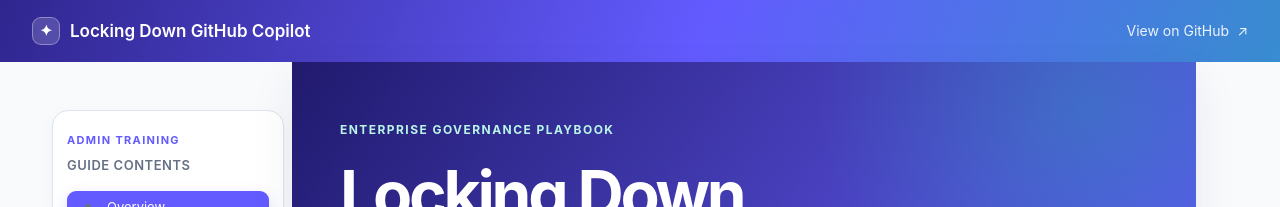
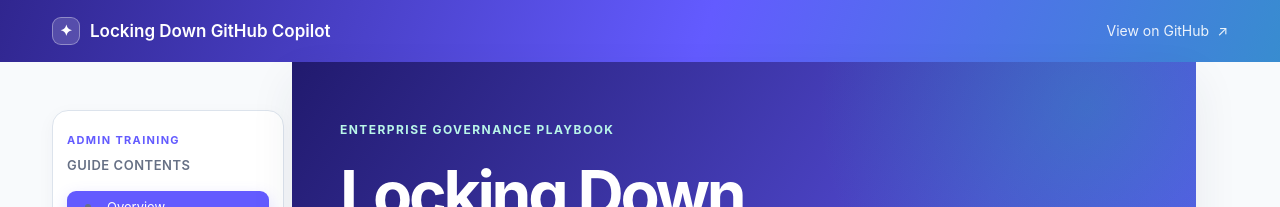
Before and after one commit to beardofedu/copilot-governance-training, a Jekyll site: the page built from docs/index.md, in a window 1280 px wide and 1400 px high. Shown: the top 207 px of the window. Built offline with Jekyll 4.4.1, drawn with Linux system fonts in a browser that asks for light colours.

Commit message:
Align header with page layout
Co-authored-by: beardofedu <18329853+beardofedu@users.noreply.github.com>

```diff
--- a/docs/assets/css/style.css
+++ b/docs/assets/css/style.css
@@ -51,7 +51,7 @@ body {
   justify-content: space-between;
   align-items: center;
   gap: 16px;
-  max-width: 1320px;
+  max-width: 1240px;
   margin: 0 auto;
   padding: 17px 32px;
 }
```
